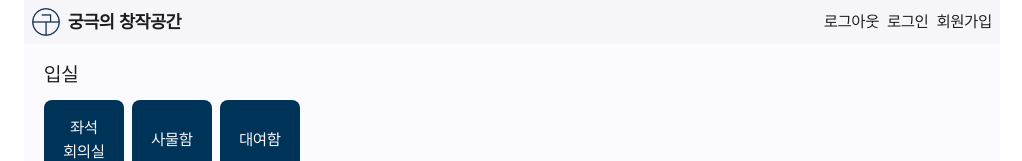
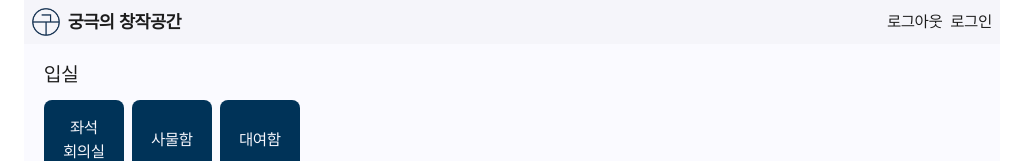
Before and after one commit to archive-xee/hot-desking-app, a Next.js app: page / in a window 1280 px wide. Shown: the top 161 px of the page, without its empty margins (128-1150 px from the left). Built offline with nearby package versions, Linux system fonts and the light colour scheme.

Commit message:
[Update] 헤더의  회원가입 링크 임시로 제거 (로그인 플로우 내부에 들어가도록 만들 예정)

```diff
--- a/src/components/organisms/Header.tsx
+++ b/src/components/organisms/Header.tsx
@@ -22,9 +22,6 @@ export default function Header() {
         <Link href="/signin" className="hover:underline">
           로그인
         </Link>
-        <Link href="/signoff" className="hover:underline">
-          회원가입
-        </Link>
       </div>
     </div>
   )
```
